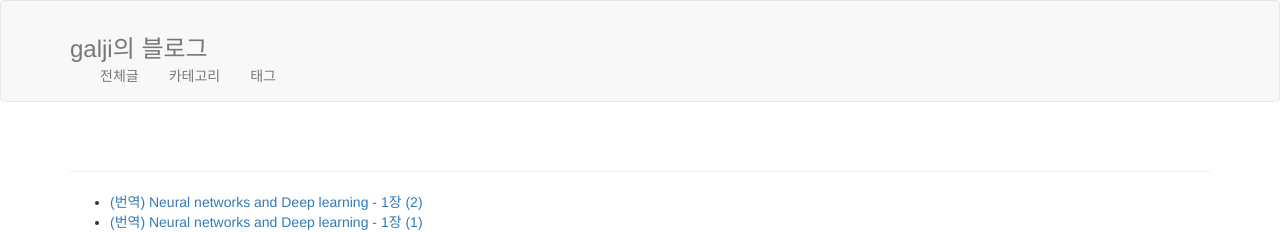
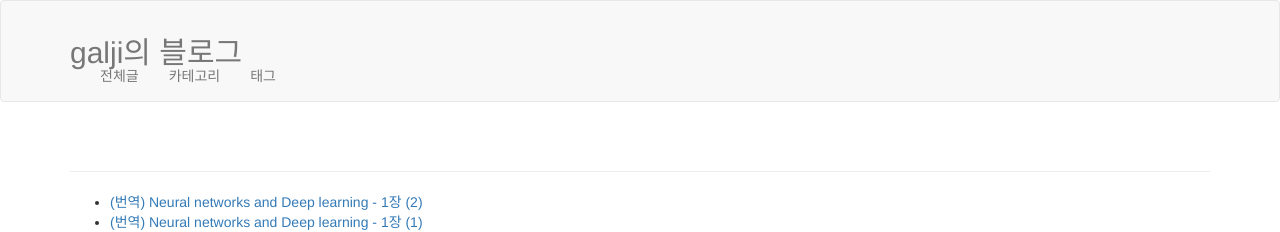
Before and after one commit to philocom/blog, a Jekyll site: the page built from index.md, in a window 1280 px wide. Shown: the top 232 px of the page. Built offline with Jekyll 4.4.1, drawn with Linux system fonts in a browser that asks for light colours; nearby versions of some CDN libraries; library files that are not in the unit come from our copies.

Commit message:
no message

```diff
--- a/_includes/themes/bootstrap/default.html
+++ b/_includes/themes/bootstrap/default.html
@@ -30,7 +30,7 @@
             <span class="icon-bar"></span>
             <span class="icon-bar"></span>
           </button>
-          <a class="navbar-brand" href="{{ HOME_PATH }}"><h3>{{ site.title }}</h3></a>
+          <a class="navbar-brand" href="{{ HOME_PATH }}"><h2>{{ site.title }}</h2></a>
                   <div class="collapse navbar-collapse navbar-ex1-collapse">
           <ul class="nav navbar-nav">
             {% assign pages_list = site.pages %}
```
